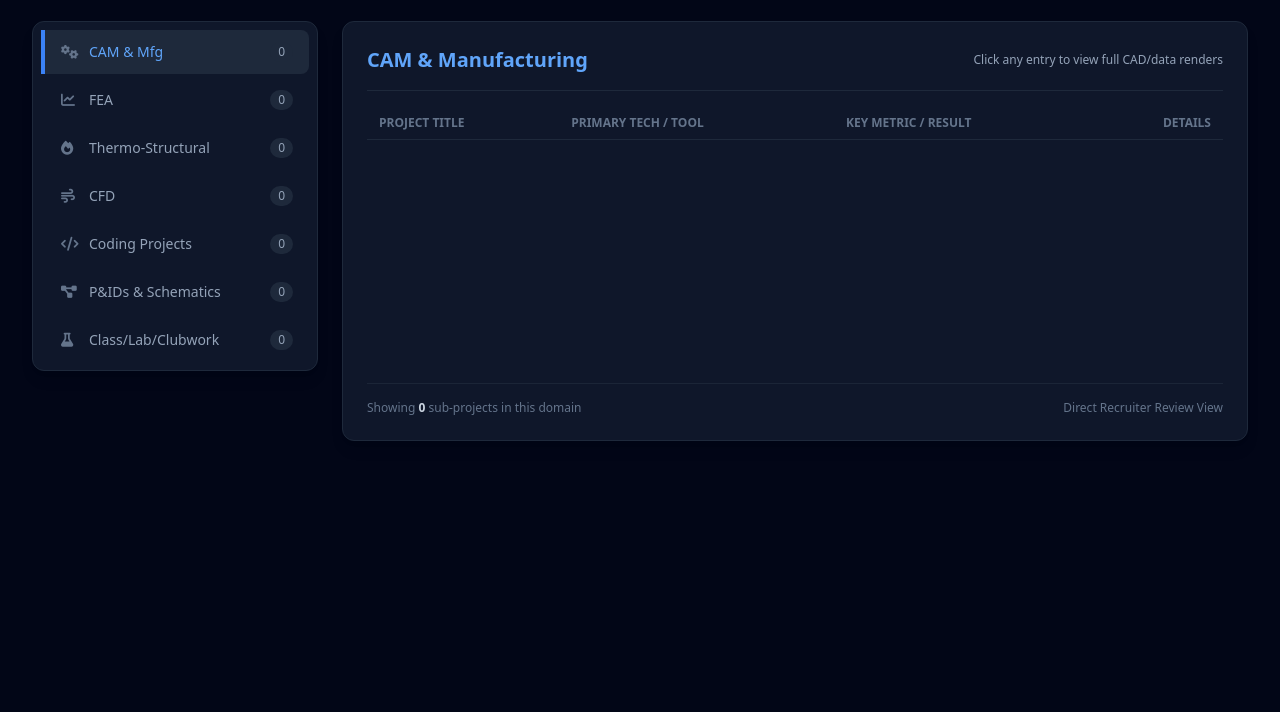
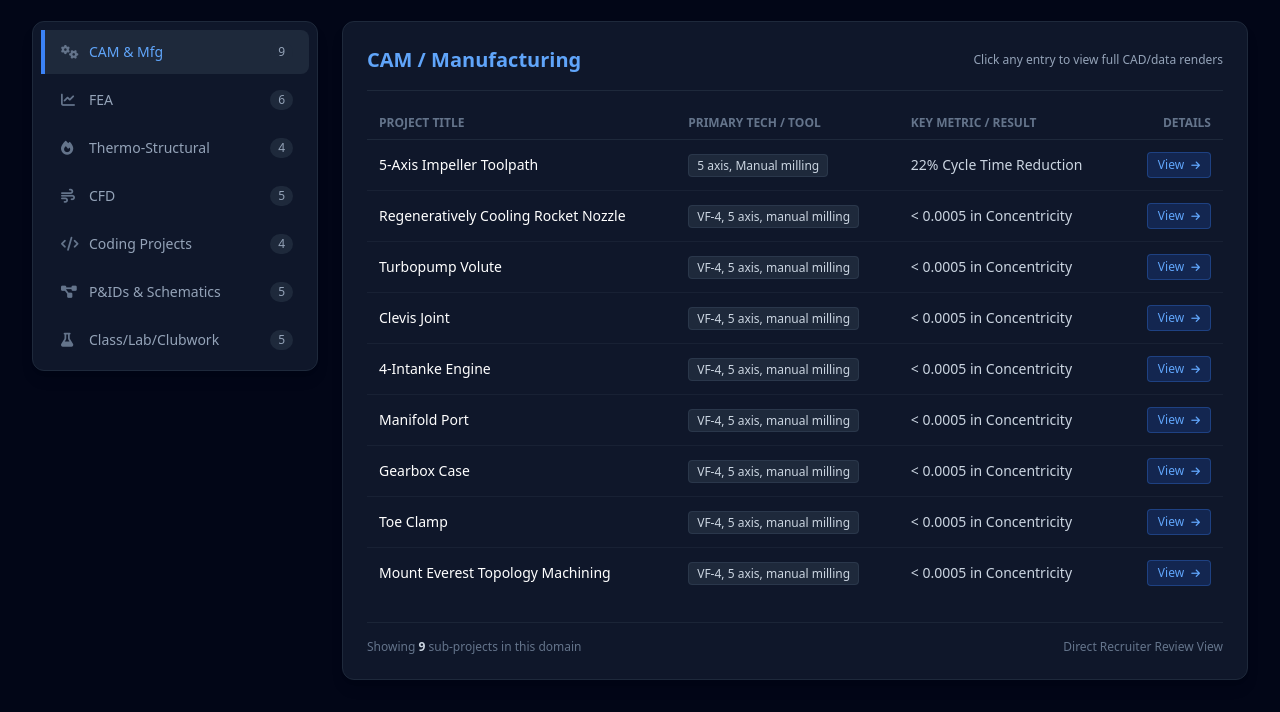
Before and after one commit to Aarohi-Pendse/Aarohi-Portfolio, a plain HTML site: page index.html in a window 1280 px wide. Shown: the part 160-872 px from the top of the page. Before the commit the page ends 800 px from the top, so only its background shows below. Drawn offline with nearby package versions, Linux system fonts and the light colour scheme.

Commit message:
Claude's changes

```diff
--- a/index.html
+++ b/index.html
@@ -175,7 +175,8 @@
                     "Ran Vericut simulation checks to ensure zero tool/fixture collisions."
                 ],
                 tags: ["Mastercam", "CNC Machining", "GD&T", "Vericut"]
-
+            },
+            {
                 id: "cam-2",
                 category: "cam",
                 title: "Regeneratively Cooling Rocket Nozzle",
@@ -188,7 +189,8 @@
                     "Prevented thin-wall deformation during high-RPM turning operations."
                 ],
                 tags: ["Haas Lathe", "Workholding", "Precision Machining"]
-
+            },
+            {
                 id: "cam-3",
                 category: "cam",
                 title: "Turbopump Volute",
@@ -201,7 +203,8 @@
                     "Prevented thin-wall deformation during high-RPM turning operations."
                 ],
                 tags: ["Haas Lathe", "Workholding", "Precision Machining"]
-
+            },
+            {
                 id: "cam-4",
                 category: "cam",
                 title: "Clevis Joint",
@@ -214,7 +217,8 @@
                     "Prevented thin-wall deformation during high-RPM turning operations."
                 ],
                 tags: ["Haas Lathe", "Workholding", "Precision Machining"]
-
+            },
+            {
                 id: "cam-5",
                 category: "cam",
                 title: "4-Intanke Engine",
@@ -227,7 +231,8 @@
                     "Prevented thin-wall deformation during high-RPM turning operations."
                 ],
                 tags: ["Haas Lathe", "Workholding", "Precision Machining"]
-
+            },
+            {
                 id: "cam-6",
                 category: "cam",
                 title: "Manifold Port",
@@ -240,7 +245,8 @@
                     "Prevented thin-wall deformation during high-RPM turning operations."
                 ],
                 tags: ["Haas Lathe", "Workholding", "Precision Machining"]
-
+            },
+            {
                 id: "cam-7",
                 category: "cam",
                 title: "Gearbox Case",
@@ -253,7 +259,8 @@
                     "Prevented thin-wall deformation during high-RPM turning operations."
                 ],
                 tags: ["Haas Lathe", "Workholding", "Precision Machining"]
-
+            },
+            {
                 id: "cam-8",
                 category: "cam",
                 title: "Toe Clamp",
@@ -266,7 +273,8 @@
                     "Prevented thin-wall deformation during high-RPM turning operations."
                 ],
                 tags: ["Haas Lathe", "Workholding", "Precision Machining"]
-
+            },
+            {
                 id: "cam-9",
                 category: "cam",
                 title: "Mount Everest Topology Machining",
@@ -295,7 +303,8 @@
                     "Maintained minimum Factor of Safety (FOS) of 1.6 under maximum braking/cornering combined loads."
                 ],
                 tags: ["ANSYS Mechanical", "FEA", "Fatigue Analysis"]
-
+            },
+            {
                 id: "fea-2",
                 category: "fea",
                 title: "Non-linear I-beam Buckling",
@@ -308,7 +317,8 @@
                     "Maintained minimum Factor of Safety (FOS) of 1.6 under maximum braking/cornering combined loads."
                 ],
                 tags: ["ANSYS Mechanical", "FEA", "Fatigue Analysis"]
-
+            },
+            {
                 id: "fea-3",
                 category: "fea",
                 title: "Thermal-Mechanical Fatigue Analysis",
@@ -321,7 +331,8 @@
                     "Maintained minimum Factor of Safety (FOS) of 1.6 under maximum braking/cornering combined loads."
                 ],
                 tags: ["ANSYS Mechanical", "FEA", "Fatigue Analysis"]
-
+            },
+            {
                 id: "fea-4",
                 category: "fea",
                 title: "Simple Beam",
@@ -334,7 +345,8 @@
                     "Maintained minimum Factor of Safety (FOS) of 1.6 under maximum braking/cornering combined loads."
                 ],
                 tags: ["ANSYS Mechanical", "FEA", "Fatigue Analysis"]
-
+            },
+            {
                 id: "fea-5",
                 category: "fea",
                 title: "Welded Joint Structural Analysis",
@@ -347,7 +359,8 @@
                     "Maintained minimum Factor of Safety (FOS) of 1.6 under maximum braking/cornering combined loads."
                 ],
                 tags: ["ANSYS Mechanical", "FEA", "Fatigue Analysis"]
-
+            },
+            {
                 id: "fea-6",
                 category: "fea",
                 title: "Something",
@@ -376,7 +389,8 @@
                     "Calculated creep and thermal deformation limits under steady-state firing loads."
                 ],
                 tags: ["ANSYS Thermal", "Thermal Stress", "Coupled Analysis"]
-
+            },
+            {
                 id: "thermo-2",
                 category: "thermo",
                 title: "Transient Slab Analysis",
@@ -389,10 +403,11 @@
                     "Calculated creep and thermal deformation limits under steady-state firing loads."
                 ],
                 tags: ["ANSYS Thermal", "Thermal Stress", "Coupled Analysis"]
-
+            },
+            {
                 id: "thermo-3",
                 category: "thermo",
-                title: "2 Bock-no contact Thermal Analysis",
+                title: "2 Block - No Contact Thermal Analysis",
                 tool: "ANSYS Multi-physics",
                 metric: "Thermal Margin Verified",
                 image: "images/thrust-thermal.png",
@@ -402,10 +417,11 @@
                     "Calculated creep and thermal deformation limits under steady-state firing loads."
                 ],
                 tags: ["ANSYS Thermal", "Thermal Stress", "Coupled Analysis"]
-
-                id: "thermo-1",
+            },
+            {
+                id: "thermo-4",
                 category: "thermo",
-                title: "Bird- Strike Thermal Choke??",
+                title: "Bird-Strike Thermal Choke Analysis",
                 tool: "ANSYS Multi-physics",
                 metric: "Thermal Margin Verified",
                 image: "images/thrust-thermal.png",
@@ -417,12 +433,11 @@
                 tags: ["ANSYS Thermal", "Thermal Stress", "Coupled Analysis"]
             },
 
-
             // --- CFD ---
             {
                 id: "cfd-1",
                 category: "cfd",
-                title: "Coupled Thermo-Fluid-Structural Analsys of a Methalox Regenratively cooled Rocket Nozzle",
+                title: "Coupled Thermo-Fluid-Structural Analysis of a Methalox Regeneratively Cooled Rocket Nozzle",
                 tool: "ANSYS Fluent",
                 metric: "< 3.5°C Cell Variance",
                 image: "images/coldplate-cfd.png",
@@ -432,7 +447,8 @@
                     "Optimized fluid distribution manifolds to mitigate hot spots."
                 ],
                 tags: ["ANSYS Fluent", "CFD", "Heat Transfer"]
-
+            },
+            {
                 id: "cfd-2",
                 category: "cfd",
                 title: "Manifold Flow + Pressure Drop CFD Analysis",
@@ -445,10 +461,11 @@
                     "Optimized fluid distribution manifolds to mitigate hot spots."
                 ],
                 tags: ["ANSYS Fluent", "CFD", "Heat Transfer"]
-
+            },
+            {
                 id: "cfd-3",
                 category: "cfd",
-                title: "Compressible",
+                title: "Compressible Flow Analysis",
                 tool: "ANSYS Fluent",
                 metric: "< 3.5°C Cell Variance",
                 image: "images/coldplate-cfd.png",
@@ -458,7 +475,8 @@
                     "Optimized fluid distribution manifolds to mitigate hot spots."
                 ],
                 tags: ["ANSYS Fluent", "CFD", "Heat Transfer"]
-
+            },
+            {
                 id: "cfd-4",
                 category: "cfd",
                 title: "Multiphase CFD Simulation",
@@ -471,7 +489,8 @@
                     "Optimized fluid distribution manifolds to mitigate hot spots."
                 ],
                 tags: ["ANSYS Fluent", "CFD", "Heat Transfer"]
-
+            },
+            {
                 id: "cfd-5",
                 category: "cfd",
                 title: "Shock Diamond CFD",
@@ -490,7 +509,7 @@
             {
                 id: "code-1",
                 category: "coding",
-                title: "Regenratively cooling Nozzle Heat Flux and Temperature Distributions",
+                title: "Regeneratively Cooled Nozzle Heat Flux and Temperature Distributions",
                 tool: "Python",
                 metric: "4 Hours Saved / Test Run",
                 image: "images/python-daq.png",
@@ -500,7 +519,8 @@
                     "Generated automated PDF plots for pressure transducers and thermocouples."
                 ],
                 tags: ["Python", "Pandas", "Matplotlib", "Automation"]
-
+            },
+            {
                 id: "code-2",
                 category: "coding",
                 title: "Pressurization of Liquid Rocket Engine",
@@ -513,7 +533,8 @@
                     "Generated automated PDF plots for pressure transducers and thermocouples."
                 ],
                 tags: ["Python", "Pandas", "Matplotlib", "Automation"]
-
+            },
+            {
                 id: "code-3",
                 category: "coding",
                 title: "Transient Water Hammer Analysis in Valves",
@@ -526,7 +547,8 @@
                     "Generated automated PDF plots for pressure transducers and thermocouples."
                 ],
                 tags: ["Python", "Pandas", "Matplotlib", "Automation"]
-
+            },
+            {
                 id: "code-4",
                 category: "coding",
                 title: "Turbopump Spinup and Valve Timing Simulator",
@@ -555,7 +577,8 @@
                     "Annotated line sizing, pressure ratings, and fail-safe state designations."
                 ],
                 tags: ["P&ID", "Fluid Systems", "Plumbing Schematics"]
-
+            },
+            {
                 id: "pid-2",
                 category: "pids",
                 title: "Differential Pressure Test",
@@ -568,7 +591,8 @@
                     "Annotated line sizing, pressure ratings, and fail-safe state designations."
                 ],
                 tags: ["P&ID", "Fluid Systems", "Plumbing Schematics"]
-
+            },
+            {
                 id: "pid-3",
                 category: "pids",
                 title: "1000psi Proof + Leak Test Stand",
@@ -581,7 +605,8 @@
                     "Annotated line sizing, pressure ratings, and fail-safe state designations."
                 ],
                 tags: ["P&ID", "Fluid Systems", "Plumbing Schematics"]
-
+            },
+            {
                 id: "pid-4",
                 category: "pids",
                 title: "Pressurization and Cold Flow Test",
@@ -594,7 +619,8 @@
                     "Annotated line sizing, pressure ratings, and fail-safe state designations."
                 ],
                 tags: ["P&ID", "Fluid Systems", "Plumbing Schematics"]
-           \
+            },
+            {
                 id: "pid-5",
                 category: "pids",
                 title: "High Pressure Regulator Testing",
@@ -623,7 +649,8 @@
                     "Utilized Scanning Electron Microscopy (SEM) to inspect beach mark propagation."
                 ],
                 tags: ["Instron UTM", "SEM Analysis", "Materials Testing"]
-
+            },
+            {
                 id: "lab-2",
                 category: "labwork",
                 title: "7075-T6 Fatigue & Tensile Testing Lab",
@@ -636,7 +663,8 @@
                     "Utilized Scanning Electron Microscopy (SEM) to inspect beach mark propagation."
                 ],
                 tags: ["Instron UTM", "SEM Analysis", "Materials Testing"]
-
+            },
+            {
                 id: "lab-3",
                 category: "labwork",
                 title: "Autonomous UAV Control Systems Testing Lab",
@@ -649,7 +677,8 @@
                     "Utilized Scanning Electron Microscopy (SEM) to inspect beach mark propagation."
                 ],
                 tags: ["Instron UTM", "SEM Analysis", "Materials Testing"]
-
+            },
+            {
                 id: "lab-4",
                 category: "labwork",
                 title: "AAE 439 - Fundamentals Of Rocket Propulsion",
@@ -662,7 +691,8 @@
                     "Utilized Scanning Electron Microscopy (SEM) to inspect beach mark propagation."
                 ],
                 tags: ["Instron UTM", "SEM Analysis", "Materials Testing"]
-
+            },
+            {
                 id: "lab-5",
                 category: "labwork",
                 title: "AAE 340 - Orbital Dynamics",
```
